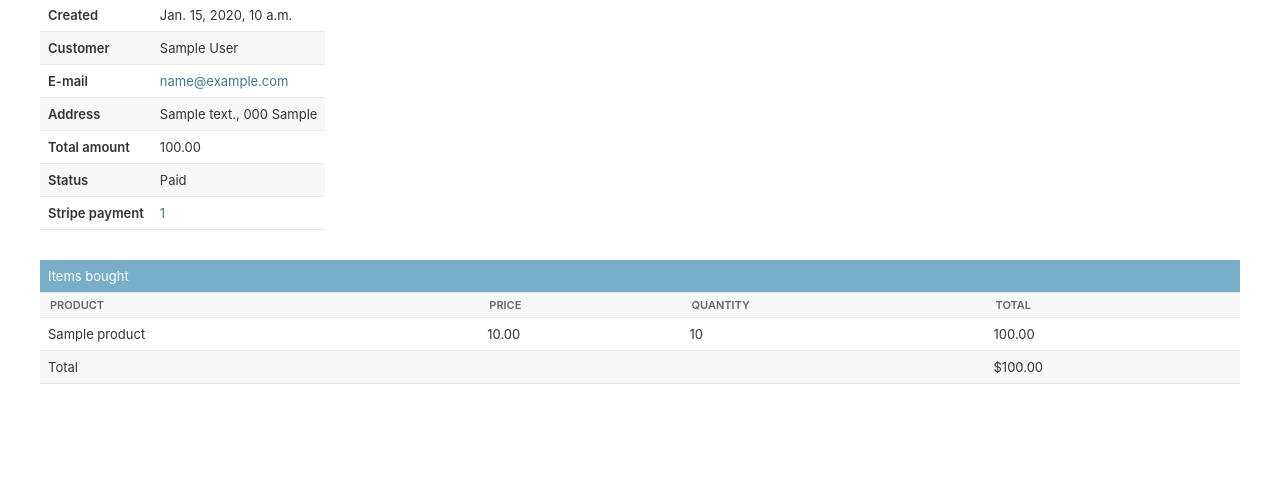
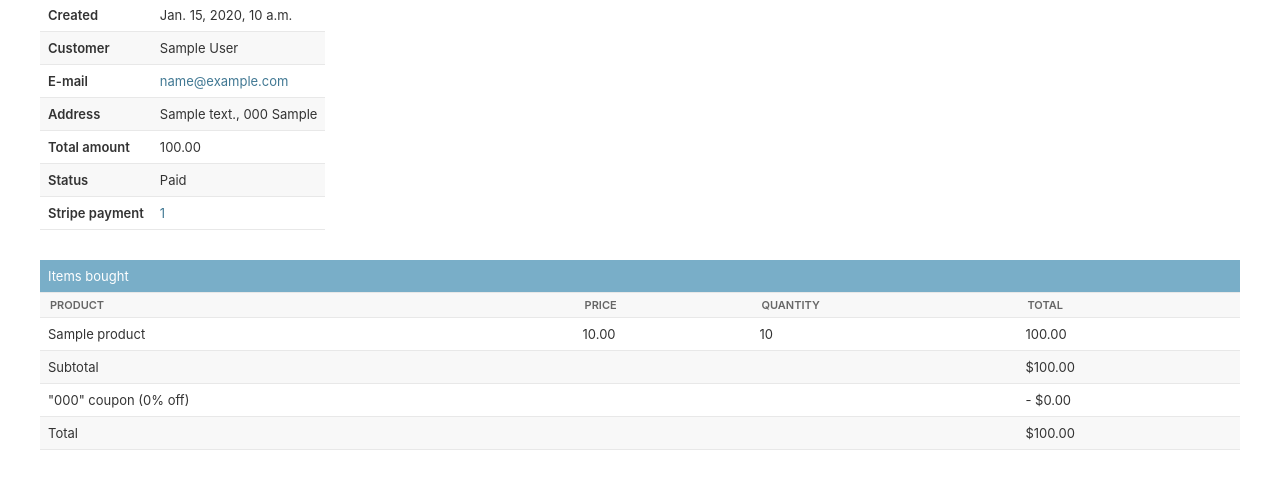
Before and after one commit to nickAnhel/Django-Shop, a Django app: page /orders/admin/order/1/ in a window 1280 px wide. Shown: the part 151-640 px from the top of the page. Run offline with Django 4.2, Linux system fonts and the light colour scheme; a user stored in the database is signed in; tables that the repository leaves empty hold one stand-in row (values such as "Sample post"); parts of the project's set-up code (start-up, migrations or seed data) failed here and were passed over; some libraries are stand-ins or nearby versions.

Commit message:
Ch.10 Add coupons to order admin pages and pdf invoices

```diff
--- a/myshop/orders/templates/admin/orders/order/detail.html
+++ b/myshop/orders/templates/admin/orders/order/detail.html
@@ -83,6 +83,23 @@
                         <td class="num">{{ item.get_cost }}</td>
                     </tr>
                 {% endfor %}
+
+                {% if order.coupon %}
+                    <tr class="subtotal">
+                        <td>Subtotal</td>
+                        <td colspan="2"></td>
+                        <td class="num">${{ order.get_total_cost_before_discount|floatformat:2 }}</td>
+                    </tr>
+                    <tr>
+                        <td>
+                            "{{ order.coupon.code }}" coupon
+                            ({{ order.discount }}% off)
+                        </td>
+                        <td colspan="2"></td>
+                        <td class="num neg">- ${{ order.get_discount|floatformat:2 }}</td>
+                    </tr>
+                {% endif %}
+
                 <tr class="total">
                     <td colspan="3">Total</td>
                     <td class="num">${{ order.get_total_cost }}</td>
```
Also changed, not shown: myshop/orders/templates/orders/order/pdf.html (+17 -0 lines).
